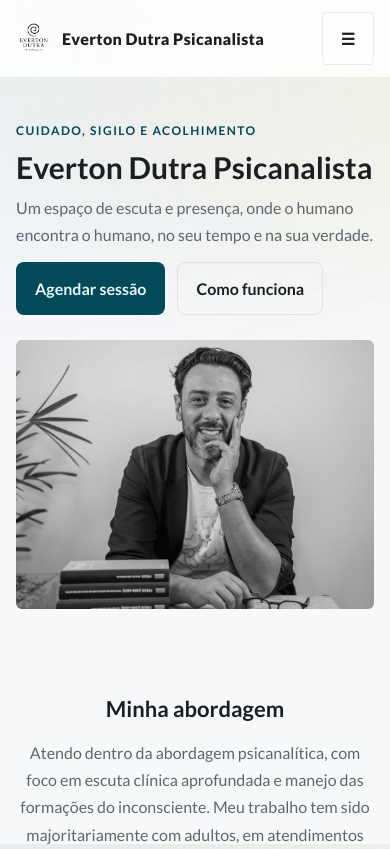
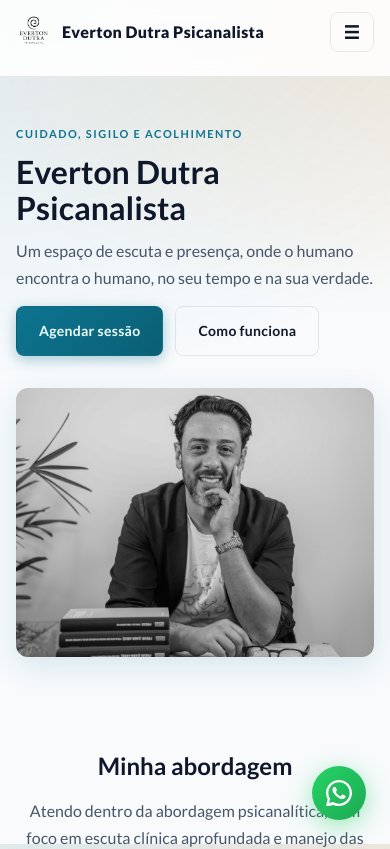
Before and after one commit to Jhow636/Everton-Dutra-, a Next.js app: page / in a window 390 px wide. Shown: the top 849 px of the page. Built offline with nearby package versions, Linux system fonts and the light colour scheme; no server answers.

Commit message:
fix(ui): mobile menu, WhatsApp button, vivid colors

```diff
--- a/app/globals.css
+++ b/app/globals.css
@@ -1,160 +1,125 @@
 :root {
-  --c-silver: #A1A2A6;
-  --c-teal: #024959;
-  --c-gold: #F2C12E;
-  --c-amber: #F2AE30;
-  --c-brown: #593E25;
-  --n-050: #F7F8FA;
-  --n-100: #EFF1F3;
-  --n-200: #DADDE1;
-  --n-400: #A6A6A6;
-  --n-700: #434343;
-  --n-800: #262626;
-  --bg: var(--n-050);
-  --surface: #FFFFFF;
-  --text: #1B1F23;
-  --muted: #5D6670;
-  --primary: var(--c-teal);
-  --primary-contrast: #E7F8FB;
-  --accent: var(--c-gold);
-  --accent-2: var(--c-amber);
-  --border: rgba(12, 20, 28, .08);
-  --shadow: 0 10px 24px rgba(9, 12, 16, .06);
-  --radius: 4px;
-  --radius-lg: 6px;
-  --container: 1100px;
+  /* ── Palette ── */
+  --c-teal:   #0E7490;   /* teal vivo (era #024959) */
+  --c-teal-d: #0A5F75;   /* hover/dark */
+  --c-gold:   #D97706;   /* âmbar quente (era #F2C12E) */
+  --c-amber:  #F59E0B;
+  --c-green:  #25D366;   /* WhatsApp */
+
+  /* ── Neutrals ── */
+  --n-050: #F8FAFC;
+  --n-100: #F1F5F9;
+  --n-200: #E2E8F0;
+  --n-400: #94A3B8;
+  --n-700: #334155;
+  --n-800: #1E293B;
+
+  /* ── Semantic ── */
+  --bg:              var(--n-050);
+  --surface:         #FFFFFF;
+  --text:            #0F172A;
+  --muted:           #475569;
+  --primary:         var(--c-teal);
+  --primary-d:       var(--c-teal-d);
+  --primary-contrast:#ECFEFF;
+  --accent:          var(--c-gold);
+  --border:          rgba(15, 23, 42, .09);
+  --shadow:          0 4px 16px rgba(14, 116, 144, .08);
+  --shadow-lg:       0 10px 32px rgba(14, 116, 144, .14);
+  --radius:          6px;
+  --radius-lg:       12px;
+  --container:       1100px;
 }
 
+/* ── Reset ── */
 @media (prefers-reduced-motion: reduce) {
-  * {
-    animation: none !important;
-    transition: none !important;
-  }
+  *, *::before, *::after { animation: none !important; transition: none !important; }
 }
 
-*, *::before, *::after {
-  box-sizing: border-box;
-}
+*, *::before, *::after { box-sizing: border-box; }
 
 html { scroll-behavior: smooth; }
 
-.section,
-[id] {
+.section, [id] {
   scroll-margin-top: calc(var(--header-h, 64px) + 8px);
 }
 
-html, body {
-  height: 100%;
-}
+html, body { height: 100%; }
 
 body {
   margin: 0;
   font-family: 'Lato', system-ui, -apple-system, sans-serif;
   color: var(--text);
   background:
-    radial-gradient(1000px 600px at 110% 10%, rgba(242, 193, 46, .08), transparent 50%),
-    radial-gradient(1200px 800px at 10% -10%, rgba(2, 73, 89, .08), transparent 60%),
+    radial-gradient(900px 500px at 105% 5%,  rgba(217, 119,  6, .12), transparent 55%),
+    radial-gradient(1100px 700px at -5% -5%,  rgba(14, 116, 144, .12), transparent 60%),
     var(--bg);
   line-height: 1.7;
 }
 
-button, input, select, textarea {
-  font: inherit;
-  color: inherit;
-}
-
-img {
-  max-width: 100%;
-  display: block;
-}
-
-a {
-  color: inherit;
-  text-decoration: none;
-}
+button, input, select, textarea { font: inherit; color: inherit; }
+img { max-width: 100%; display: block; }
+a { color: inherit; text-decoration: none; }
 
 :focus-visible {
   outline: 3px solid var(--accent);
   outline-offset: 3px;
 }
 
+/* ── Layout ── */
 .container {
   width: min(100% - 2rem, var(--container));
   margin-inline: auto;
 }
 
-.section {
-  padding: clamp(44px, 7.5vw, 88px) 0;
+.section { padding: clamp(48px, 8vw, 96px) 0; }
+
+.grid { display: grid; gap: clamp(16px, 3vw, 32px); }
+.grid-2 { grid-template-columns: 1fr; }
+.grid-3 { grid-template-columns: 1fr; }
+
+@media (min-width: 768px) {
+  .grid-2 { grid-template-columns: 1fr 1fr; }
+}
+@media (min-width: 1024px) {
+  .grid-3 { grid-template-columns: repeat(3, 1fr); }
 }
 
-.grid {
-  display: grid;
-  gap: clamp(16px, 3vw, 32px);
-}
-
-.grid-2 {
-  grid-template-columns: 1fr;
-}
-
-.grid-3 {
-  grid-template-columns: 1fr;
-}
-
-@media (min-width: 768px) {
-  .grid-2 {
-    grid-template-columns: 1fr 1fr;
-  }
-}
-
-@media (min-width: 1024px) {
-  .grid-3 {
-    grid-template-columns: repeat(3, 1fr);
-  }
-}
-
+/* ── Cards ── */
 .card {
   background: var(--surface);
   border: 1px solid var(--border);
-  border-radius: var(--radius);
-  padding: clamp(16px, 3vw, 26px);
+  border-radius: var(--radius-lg);
+  padding: clamp(18px, 3vw, 28px);
   box-shadow: var(--shadow);
+  transition: box-shadow .25s ease, transform .25s ease;
 }
 
+.card:hover {
+  box-shadow: var(--shadow-lg);
+  transform: translateY(-2px);
+}
+
+/* ── Typography ── */
 h1, h2, h3 {
   font-family: 'Lato', system-ui, -apple-system, sans-serif;
   font-weight: 700;
+  color: var(--text);
 }
 
-h1 {
-  font-size: clamp(30px, 5.6vw, 48px);
-  line-height: 1.15;
-  margin: 0 0 10px;
-}
+h1 { font-size: clamp(32px, 5.8vw, 52px); line-height: 1.12; margin: 0 0 12px; }
+h2 { font-size: clamp(24px, 4.6vw, 36px); line-height: 1.2;  margin: 0 0 10px; }
+h3 { font-size: clamp(18px, 3.2vw, 22px); line-height: 1.3;  margin: 0 0 8px; }
 
-h2 {
-  font-size: clamp(22px, 4.6vw, 34px);
-  line-height: 1.2;
-  margin: 0 0 10px;
-}
-
-h3 {
-  font-size: clamp(18px, 3.2vw, 22px);
-  line-height: 1.3;
-  margin: 0 0 8px;
-}
-
-p {
-  margin: 0 0 12px;
-  color: var(--muted);
-}
+p { margin: 0 0 12px; color: var(--muted); }
 
 .eyebrow {
-  font-size: 12px;
-  letter-spacing: .12em;
+  font-size: 11px;
+  letter-spacing: .14em;
   text-transform: uppercase;
   color: var(--primary);
   font-weight: 700;
-  margin-bottom: 8px;
+  margin-bottom: 10px;
 }
 
 /* ── Buttons ── */
@@ -162,34 +127,48 @@ p {
   display: inline-flex;
   align-items: center;
   justify-content: center;
-  padding: 12px 18px;
+  padding: 12px 22px;
   border-radius: 8px;
-  gap: 10px;
-  border: 1px solid transparent;
+  gap: 8px;
+  border: 1.5px solid transparent;
   cursor: pointer;
-  font-weight: 600;
-  transition: transform .12s ease, background .2s ease, color .2s ease, border-color .2s ease;
+  font-weight: 700;
+  font-size: 14px;
+  letter-spacing: .02em;
+  transition: transform .15s ease, background .2s ease, color .2s ease,
+              border-color .2s ease, box-shadow .2s ease;
 }
 
 .btn-primary {
-  background: var(--primary);
+  background: linear-gradient(135deg, var(--c-teal), var(--c-teal-d));
   color: var(--primary-contrast);
+  box-shadow: 0 4px 14px rgba(14, 116, 144, .35);
+}
+.btn-primary:hover {
+  transform: translateY(-2px);
+  box-shadow: 0 8px 20px rgba(14, 116, 144, .45);
 }
 
-.btn-primary:hover {
-  transform: translateY(-1px);
+.btn-whatsapp {
+  background: linear-gradient(135deg, #25D366, #1DAA54);
+  color: #fff;
+  box-shadow: 0 4px 14px rgba(37, 211, 102, .35);
+}
+.btn-whatsapp:hover {
+  transform: translateY(-2px);
+  box-shadow: 0 8px 20px rgba(37, 211, 102, .45);
+  color: #fff;
 }
 
 .btn-outline {
-  background: #128C7E;
-  color: var(--surface);
-  border-color: var(--border);
+  background: linear-gradient(135deg, #25D366, #1DAA54);
+  color: #fff;
+  border-color: transparent;
+  box-shadow: 0 4px 14px rgba(37, 211, 102, .3);
 }
-
 .btn-outline:hover {
-  border-color: var(--primary);
-  color: var(--primary);
-  background: rgba(2, 73, 89, .06);
+  transform: translateY(-2px);
+  box-shadow: 0 8px 20px rgba(37, 211, 102, .45);
 }
 
 .btn-howitworks {
@@ -197,11 +176,10 @@ p {
   color: var(--text);
   border-color: var(--border);
 }
-
 .btn-howitworks:hover {
   border-color: var(--primary);
   color: var(--primary);
-  background: rgba(2, 73, 89, .06);
+  background: rgba(14, 116, 144, .06);
 }
 
 /* ── Header ── */
@@ -209,9 +187,10 @@ header {
   position: sticky;
   top: 0;
   z-index: 50;
-  background: rgba(255, 255, 255, .85);
-  -webkit-backdrop-filter: saturate(120%) blur(6px);
-  backdrop-filter: saturate(120%) blur(6px);
+  background: rgba(255, 255, 255, .88);
+  -webkit-backdrop-filter: saturate(150%) blur(8px);
+  backdrop-filter: saturate(150%) blur(8px);
+  border-bottom: 1px solid var(--border);
 }
 
 .nav {
@@ -237,77 +216,121 @@ header {
   width: 36px;
   height: 36px;
   border-radius: 9px;
-  display: grid;
-  place-items: center;
-  color: #1a1208;
-  font-weight: 900;
   flex-shrink: 0;
 }
 
 .nav-links {
   display: none;
-  gap: 16px;
+  gap: 4px;
 }
 
-.nav-cta {
-  display: none;
+.nav-links a {
+  padding: 6px 12px;
+  border-radius: 6px;
+  color: var(--muted);
+  font-weight: 600;
+  font-size: 14px;
+  transition: color .15s, background .15s;
 }
+
+.nav-links a:hover {
+  color: var(--primary);
+  background: rgba(14, 116, 144, .06);
+}
+
+.nav-actions {
+  display: flex;
+  align-items: center;
+  gap: 8px;
+}
+
+.nav-cta { display: none; }
 
 .menu-btn {
   display: inline-flex;
   background: transparent;
-  border: 1px solid var(--border);
-  border-radius: var(--radius);
+  border: 1.5px solid var(--border);
+  border-radius: 8px;
+  color: var(--text);
+  padding: 10px 13px;
+  font-size: 18px;
+  line-height: 1;
+  transition: background .15s, border-color .15s;
+}
+.menu-btn:hover,
+.menu-btn.is-open {
+  background: rgba(14, 116, 144, .08);
+  border-color: var(--primary);
+  color: var(--primary);
 }
 
 @media (min-width: 768px) {
-  .nav-links {
-    display: flex;
-  }
-  .nav-cta {
-    display: inline-flex;
-  }
-  .menu-btn {
-    display: none;
-  }
+  .nav-links { display: flex; }
+  .nav-cta   { display: inline-flex; }
+  .menu-btn  { display: none; }
+}
+
+/* ── Mobile menu ── */
+.mobile-overlay {
+  position: fixed;
+  inset: 0;
+  background: rgba(15, 23, 42, .4);
+  z-index: 40;
+  cursor: pointer;
 }
 
 .mobile-menu {
-  display: none;
+  /* Animação com max-height — sem conflito com hidden */
+  max-height: 0;
+  overflow: hidden;
+  opacity: 0;
+  pointer-events: none;
+  transition: max-height .3s cubic-bezier(.4, 0, .2, 1),
+              opacity .25s ease;
   background: var(--surface);
   border: 1px solid var(--border);
-  border-radius: var(--radius);
-  padding: 12px;
-  margin-top: 8px;
+  border-radius: var(--radius-lg);
+  margin-top: 6px;
+  margin-bottom: 4px;
+}
+
+.mobile-menu.open {
+  max-height: 420px;
+  opacity: 1;
+  pointer-events: auto;
 }
 
 .mobile-menu a {
   display: block;
-  padding: 10px 8px;
+  padding: 12px 16px;
   border-radius: 8px;
   color: var(--muted);
+  font-weight: 600;
+  margin: 2px 8px;
+  transition: background .15s, color .15s;
 }
 
 .mobile-menu a:hover {
-  background: rgba(2, 73, 89, .06);
-  color: var(--text);
+  background: rgba(14, 116, 144, .06);
+  color: var(--primary);
 }
 
-.mobile-menu.open {
-  display: block;
+.mobile-agendar {
+  display: flex !important;
+  margin: 8px !important;
+  border-radius: 8px !important;
+  justify-content: center;
 }
 
 /* ── Hero ── */
 .hero {
   display: grid;
-  gap: 24px;
+  gap: 32px;
   align-items: center;
 }
 
 @media (min-width: 1024px) {
-  .hero {
-    grid-template-columns: 1.1fr .9fr;
-  }
+  .hero { grid-template-columns: 1.1fr .9fr; }
 }
 
 .hero-media {
@@ -316,10 +339,10 @@ header {
   background-image: url(/fotos/img2-everton.jpg);
   background-size: cover;
   background-position: center;
-  background-repeat: no-repeat;
+  box-shadow: var(--shadow-lg);
 }
 
-/* ── Sections ── */
+/* ── Section helpers ── */
 .section-title {
   text-align: center;
   margin-bottom: clamp(16px, 3vw, 24px);
@@ -327,40 +350,37 @@ header {
 
 .section-sub {
   text-align: center;
-  max-width: 70ch;
-  margin: 0 auto clamp(20px, 3vw, 36px);
+  max-width: 68ch;
+  margin: 0 auto clamp(24px, 3.5vw, 40px);
 }
 
 /* ── About images ── */
 .img-sobre {
   width: 100%;
   height: auto;
-  border-radius: var(--radius);
-  position: relative;
+  border-radius: var(--radius-lg);
+  box-shadow: var(--shadow-lg);
 }
 
-.sobre-invertido .img-sobre {
-  order: -1;
-}
+.sobre-invertido .img-sobre { order: -1; }
 
 @media (max-width: 768px) {
-  .sobre-invertido .img-sobre {
-    order: initial;
-  }
+  .sobre-invertido .img-sobre { order: initial; }
 }
 
 /* ── Feature cards ── */
 .feature {
   display: grid;
-  gap: 10px;
+  gap: 12px;
   place-items: center;
   text-align: center;
 }
 
 .feature-icon {
-  width: 44px;
-  height: 44px;
-  border-radius: 10px;
+  width: 52px;
+  height: 52px;
+  border-radius: 14px;
+  background: linear-gradient(135deg, rgba(14,116,144,.12), rgba(14,116,144,.06));
   display: grid;
   place-items: center;
 }
@@ -374,106 +394,82 @@ header {
 }
 
 @media (min-width: 900px) {
-  .contact-grid {
-    grid-template-columns: 1.2fr .8fr;
-  }
+  .contact-grid { grid-template-columns: 1.2fr .8fr; }
 }
 
 .contact-card {
-  background: linear-gradient(135deg, rgba(2, 73, 89, 0.08), rgba(78, 60, 26, 0.08));
-  border: 1px solid rgba(2, 73, 89, 0.15);
+  background: linear-gradient(135deg,
+    rgba(14, 116, 144, .07),
+    rgba(217, 119, 6, .05));
+  border: 1px solid rgba(14, 116, 144, .18);
   border-radius: var(--radius-lg);
-  padding: clamp(18px, 3.2vw, 26px);
-  box-shadow: 0 6px 20px rgba(0, 0, 0, 0.06);
-  transition: transform 0.25s ease, box-shadow 0.25s ease;
+  padding: clamp(20px, 3.2vw, 28px);
+  box-shadow: var(--shadow);
   display: flex;
   flex-direction: column;
   gap: 16px;
+  transition: box-shadow .25s, transform .25s;
 }
-
 .contact-card:hover {
+  box-shadow: var(--shadow-lg);
   transform: translateY(-2px);
-  box-shadow: 0 10px 28px rgba(2, 73, 89, 0.15);
 }
 
 .contact-info {
-  background: linear-gradient(135deg, rgba(2, 73, 89, 0.08), rgba(242, 174, 48, 0.08));
-  border: 1px solid rgba(2, 73, 89, 0.15);
+  background: linear-gradient(135deg,
+    rgba(14, 116, 144, .07),
+    rgba(245, 158, 11, .07));
+  border: 1px solid rgba(14, 116, 144, .15);
   border-radius: var(--radius-lg);
-  padding: clamp(16px, 3vw, 22px);
-  box-shadow: 0 6px 20px rgba(0, 0, 0, 0.06);
-  transition: transform 0.25s ease, box-shadow 0.25s ease;
+  padding: clamp(18px, 3vw, 24px);
+  box-shadow: var(--shadow);
+  transition: box-shadow .25s, transform .25s;
+}
+.contact-info:hover {
+  box-shadow: var(--shadow-lg);
+  transform: translateY(-2px);
 }
 
-.contact-info:hover {
-  transform: translateY(-2px);
-  box-shadow: 0 10px 28px rgba(2, 73, 89, 0.15);
-}
+.contact-info strong { color: var(--c-teal); }
 
-.contact-info strong {
-  color: var(--c-teal);
-}
-
-.contact-info p.muted a {
-  color: var(--n-700);
-  transition: color 0.2s ease;
-}
-
-.contact-info p.muted a:hover {
-  color: var(--c-teal);
-}
+.contact-info p.muted a { color: var(--n-700); transition: color .2s; }
+.contact-info p.muted a:hover { color: var(--c-teal); }
 
 .contact-list {
   list-style: none;
-  margin: 0;
-  padding: 0;
+  margin: 0; padding: 0;
   display: grid;
-  gap: 14px;
+  gap: 16px;
 }
 
-.contact-list li {
-  display: flex;
-  gap: 12px;
-  align-items: flex-start;
-}
+.contact-list li { display: flex; gap: 12px; align-items: flex-start; }
 
 .contact-badge {
   border-radius: 10px;
-  width: 36px;
-  height: 36px;
+  width: 38px; height: 38px;
   display: grid;
   place-items: center;
+  background: rgba(14, 116, 144, .08);
   flex-shrink: 0;
 }
 
-.image-contact {
-  width: 24px;
-  height: 24px;
-}
+.image-contact { width: 22px; height: 22px; }
 
-.privacy-note {
-  font-size: 12px;
-  margin-top: 10px;
-  color: var(--muted);
-}
+.privacy-note { font-size: 12px; margin-top: 12px; color: var(--muted); }
 
 /* ── FAQ ── */
-.faq {
-  display: grid;
-  gap: clamp(12px, 2.5vw, 16px);
-}
+.faq { display: grid; gap: clamp(10px, 2vw, 14px); }
 
 .faq-item {
   border: 1px solid var(--border);
-  border-radius: var(--radius);
+  border-radius: var(--radius-lg);
   box-shadow: var(--shadow);
   background: var(--surface);
   padding: 0;
+  overflow: hidden;
 }
 
-.faq-item h3 {
-  margin: 0;
-}
+.faq-item h3 { margin: 0; }
 
 .faq-q {
   appearance: none;
@@ -482,25 +478,26 @@ header {
   background: transparent;
   text-align: left;
   cursor: pointer;
-  padding: clamp(16px, 3vw, 20px) clamp(16px, 3vw, 22px);
+  padding: clamp(16px, 3vw, 20px) clamp(18px, 3vw, 24px);
   font-weight: 700;
-  font-size: clamp(16px, 2.8vw, 18px);
-  border-top-left-radius: var(--radius);
-  border-top-right-radius: var(--radius);
+  font-size: clamp(15px, 2.6vw, 17px);
   display: flex;
   align-items: center;
   justify-content: space-between;
   gap: 12px;
   color: var(--text);
   -webkit-tap-highlight-color: transparent;
+  transition: color .15s, background .15s;
 }
 
 .faq-q::after {
   content: "+";
+  font-size: 20px;
   font-weight: 900;
   line-height: 1;
-  transform: translateY(-1px);
-  color: currentColor;
+  flex-shrink: 0;
+  color: var(--primary);
+  transition: transform .3s ease;
 }
 
 .faq-q[aria-expanded="true"]::after {
@@ -508,28 +505,26 @@ header {
 }
 
 .faq-q[aria-expanded="true"],
-.faq-q:hover,
-.faq-q:focus-visible {
+.faq-q:hover {
   color: var(--primary);
+  background: rgba(14, 116, 144, .04);
 }
 
 .faq-a {
   border-top: 1px solid var(--border);
-  padding: clamp(12px, 2.5vw, 16px) clamp(16px, 3vw, 22px) clamp(18px, 3vw, 22px);
-  border-bottom-left-radius: var(--radius);
-  border-bottom-right-radius: var(--radius);
-  background: var(--surface);
+  padding: clamp(14px, 2.5vw, 18px) clamp(18px, 3vw, 24px) clamp(18px, 3vw, 22px);
+  background: rgba(248, 250, 252, .6);
 }
 
 /* ── Quote / Analise section ── */
 .section-analise {
   position: relative;
   color: #fff;
-  padding: clamp(60px, 10vw, 100px) 0;
+  padding: clamp(64px, 10vw, 112px) 0;
   background-image: url('/fotos/foto-divan.jpg');
   background-size: cover;
   background-position: center;
-  background-repeat: no-repeat;
+  background-attachment: fixed;
   z-index: 0;
   overflow: hidden;
 }
@@ -538,7 +533,9 @@ header {
   content: "";
   position: absolute;
   inset: 0;
-  background: rgba(0, 0, 0, 0.65);
+  background: linear-gradient(135deg,
+    rgba(10, 95, 117, .82),
+    rgba(5, 30, 40, .75));
   z-index: 0;
 }
 
@@ -553,104 +550,121 @@ header {
   display: flex;
   flex-direction: column;
   justify-content: center;
-  padding: clamp(20px, 4vw, 40px);
+  padding: clamp(20px, 4vw, 44px);
 }
 
 .analise-text h2 {
-  font-size: clamp(26px, 4vw, 36px);
+  font-size: clamp(26px, 4vw, 38px);
   color: #fff;
-  margin-bottom: 16px;
+  margin-bottom: 18px;
 }
 
 .analise-text p {
-  color: #f2f2f2;
+  color: rgba(255,255,255,.88);
   margin-bottom: 24px;
-  line-height: 1.7;
+  line-height: 1.8;
 }
 
 .analise-text blockquote {
   font-style: italic;
-  color: #f6f6f6;
+  color: rgba(255,255,255,.92);
   margin: 20px 0 0;
-  border-left: 3px solid var(--c-gold);
-  padding-left: 14px;
+  border-left: 3px solid var(--c-amber);
+  padding-left: 16px;
+  font-size: 15px;
+  line-height: 1.7;
 }
 
 /* ── Footer ── */
 footer {
   border-top: 1px solid var(--border);
-  background: #fff;
+  background: linear-gradient(135deg, #fff, #F8FAFC);
 }
 
 .footer-grid {
   display: grid;
-  gap: 24px;
+  gap: 28px;
   grid-template-columns: 1fr;
 }
 
 @media (min-width: 768px) {
-  .footer-grid {
-    grid-template-columns: 1.2fr .8fr .8fr;
-  }
+  .footer-grid { grid-template-columns: 1.2fr .8fr .8fr; }
 }
 
 /* ── Misc ── */
-.muted {
-  color: var(--muted);
+.muted { color: var(--muted); font-size: 14px; }
+.font-name { font-family: 'Lato', system-ui, -apple-system, sans-serif; }
+
+/* ── WhatsApp floating button ── */
+.wa-float {
+  position: fixed;
+  bottom: 24px;
+  right: 24px;
+  z-index: 90;
+  background: linear-gradient(135deg, #25D366, #1DAA54);
+  color: #fff;
+  border-radius: 50px;
+  padding: 13px 20px 13px 16px;
+  display: flex;
+  align-items: center;
+  gap: 9px;
+  box-shadow: 0 6px 24px rgba(37, 211, 102, .45);
+  font-weight: 700;
   font-size: 14px;
+  transition: transform .2s ease, box-shadow .2s ease;
+  text-decoration: none;
 }
 
-.font-name {
-  font-family: 'Lato', system-ui, -apple-system, sans-serif;
+.wa-float:hover {
+  transform: translateY(-3px) scale(1.03);
+  box-shadow: 0 10px 32px rgba(37, 211, 102, .55);
+  color: #fff;
+}
+
+.wa-float-label { line-height: 1; }
+
+@media (max-width: 640px) {
+  .wa-float {
+    padding: 14px;
+    border-radius: 50%;
+  }
+  .wa-float-label { display: none; }
 }
 
 /* ── Reveal animations ── */
 .reveal {
   opacity: 0;
-  transform: translateY(8px);
   will-change: transform, opacity;
 }
 
-.reveal.in {
-  opacity: 1;
-  transform: none;
-}
-
-.reveal-left   { --_from: translateX(-24px); transform: translateX(-24px); }
-.reveal-right  { --_from: translateX(24px);  transform: translateX(24px); }
-.reveal-up     { --_from: translateY(18px);  transform: translateY(18px); }
-.reveal-zoom   { --_from: scale(.96);        transform: scale(.96); }
+.reveal-left   { --_from: translateX(-28px); transform: translateX(-28px); }
+.reveal-right  { --_from: translateX(28px);  transform: translateX(28px); }
+.reveal-up     { --_from: translateY(22px);  transform: translateY(22px); }
+.reveal-zoom   { --_from: scale(.95);        transform: scale(.95); }
 
 .reveal-left.in,
 .reveal-right.in,
 .reveal-up.in,
 .reveal-zoom.in {
-  animation: revealFade .6s cubic-bezier(.22,.61,.36,1) both;
+  animation: revealFade .65s cubic-bezier(.22, .61, .36, 1) both;
 }
 
 @keyframes revealFade {
   from { opacity: 0; transform: var(--_from); filter: blur(1px); }
-  to   { opacity: 1; transform: none;         filter: blur(0); }
+  to   { opacity: 1; transform: none;          filter: blur(0); }
 }
 
 .reveal { transition-delay: var(--delay, 0ms); }
 
 .img-anim {
-  transform: translateZ(0);
-  transition: transform .6s cubic-bezier(.22,.61,.36,1), filter .6s;
+  transition: transform .6s cubic-bezier(.22, .61, .36, 1), filter .6s;
 }
-.img-anim:hover { transform: scale(1.02); }
+.img-anim:hover { transform: scale(1.025); }
 
-.card.reveal.in { animation-duration: .7s; }
-
-html:not(.js) .reveal {
-  opacity: 1 !important;
-  transform: none !important;
-}
+html:not(.js) .reveal { opacity: 1 !important; transform: none !important; }
 
 @media (prefers-reduced-motion: reduce) {
-  .reveal,
-  .reveal.in {
+  .reveal, .reveal.in {
     opacity: 1 !important;
     transform: none !important;
     animation: none !important;
@@ -658,27 +672,25 @@ html:not(.js) .reveal {
   }
 }
 
-/* ── Page-hero (páginas internas) ── */
+/* ── Page hero (páginas internas) ── */
 .page-hero {
-  padding: clamp(32px, 5vw, 64px) 0 clamp(24px, 4vw, 48px);
+  padding: clamp(36px, 6vw, 72px) 0 clamp(28px, 4vw, 52px);
+  background: linear-gradient(135deg,
+    rgba(14, 116, 144, .05),
+    rgba(217, 119, 6, .04));
   border-bottom: 1px solid var(--border);
-  margin-bottom: 0;
 }
 
-.page-hero h1 {
-  margin-bottom: 0;
-}
+.page-hero h1 { margin-bottom: 0; }
 
 /* ── Agendar page ── */
-.agendar-intro {
-  max-width: 600px;
-}
+.agendar-intro { max-width: 600px; }
 
 .cal-wrapper {
   margin-top: 32px;
   border-radius: var(--radius-lg);
   overflow: hidden;
   border: 1px solid var(--border);
-  box-shadow: var(--shadow);
+  box-shadow: var(--shadow-lg);
   min-height: 700px;
 }
```
